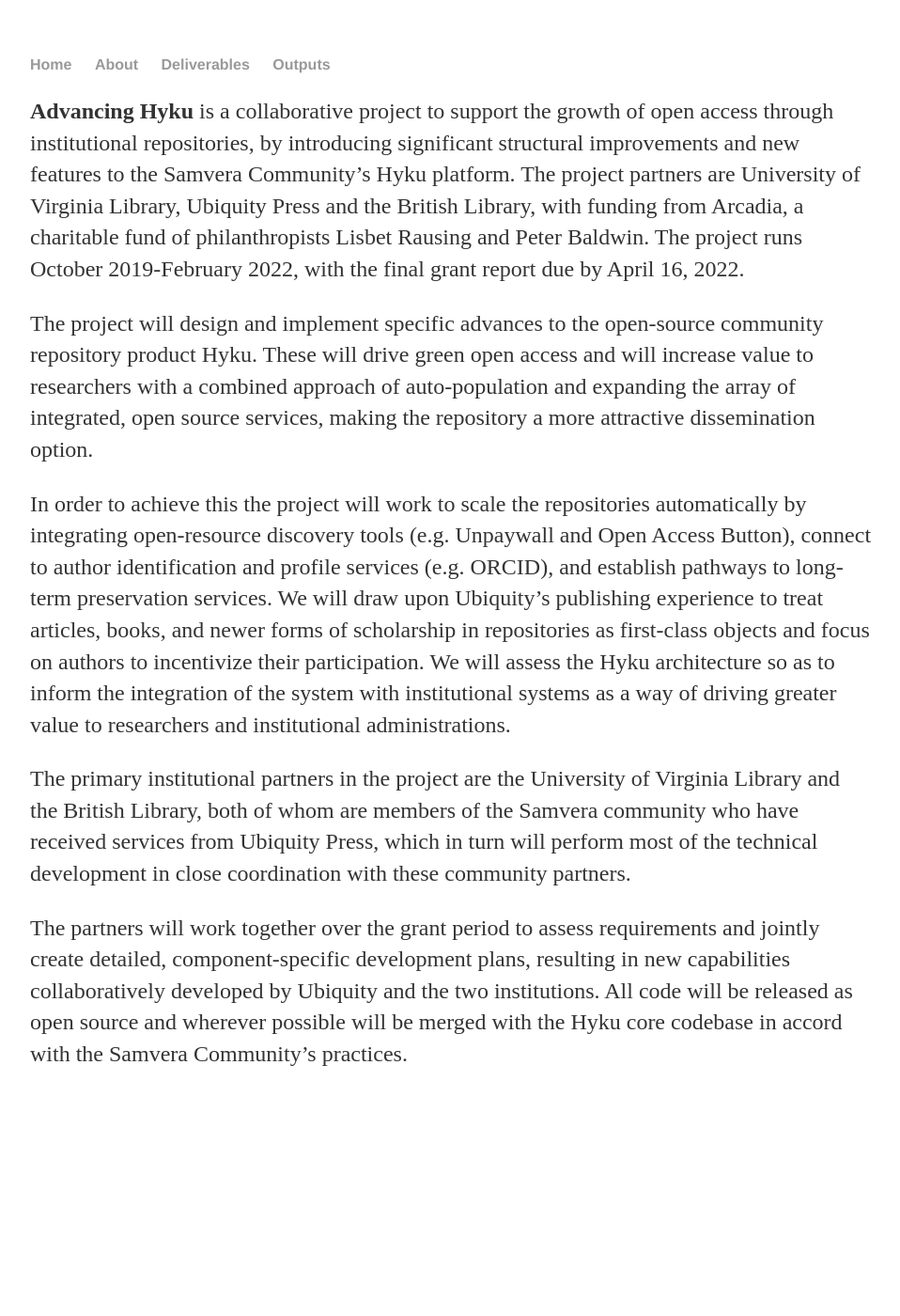
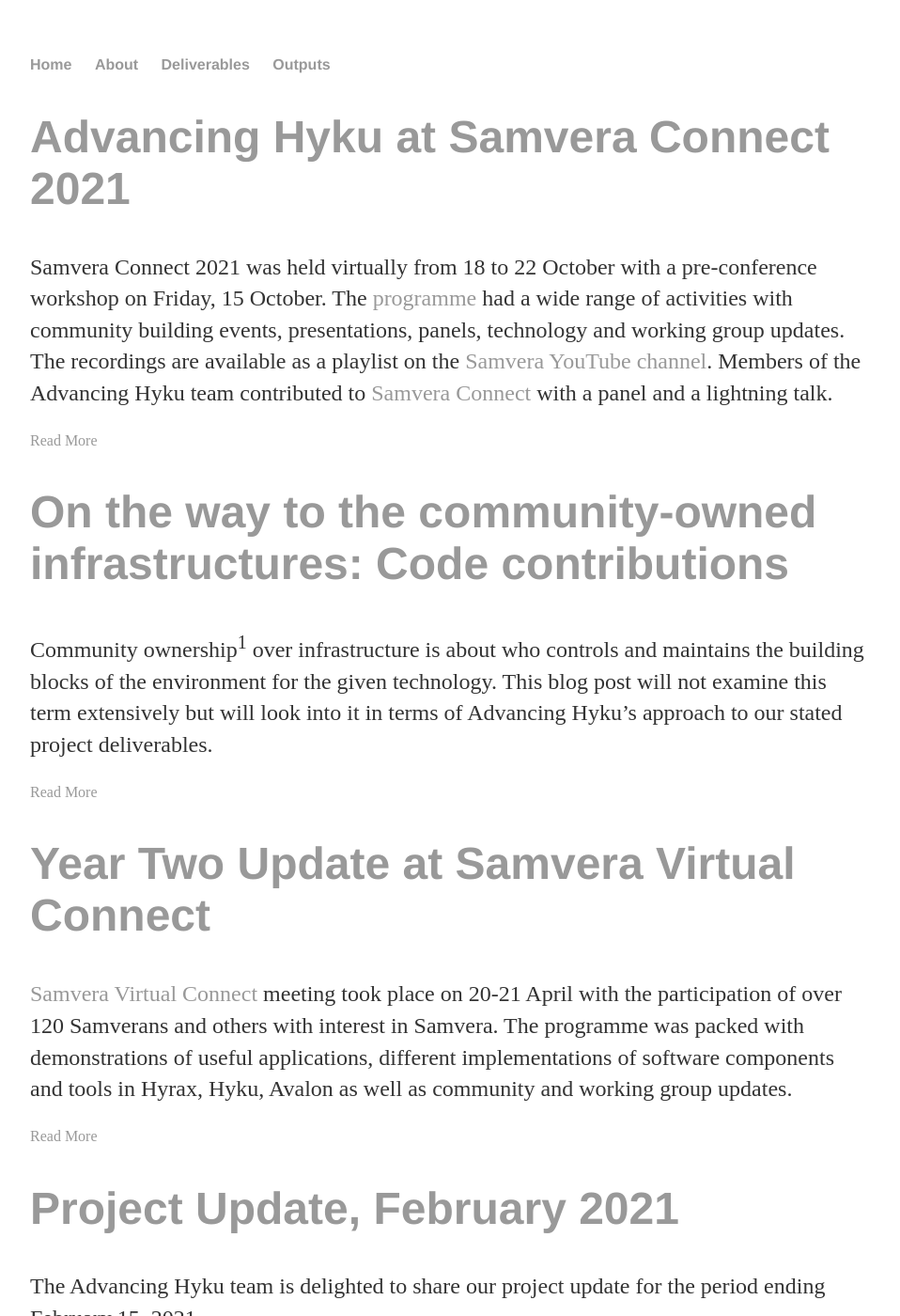
Before and after one commit to shlake/AdvancingHyku, a Jekyll site: the page built from index.html, in a window 1280 px wide and 1400 px high. Shown: the whole window at 94% size, without its empty margins (160-1118 px from the left). Built offline with Jekyll 4.4.1, drawn with Linux system fonts in a browser that asks for light colours; some of the changed text lies outside the part shown.

Commit message:
add read posts content

```diff
--- a/index.html
+++ b/index.html
@@ -7,15 +7,18 @@
 guid: 'https://advancinghyku.io/?page_id=7'
 ---
 
-<div class="blurb">
-<p><strong>Advancing Hyku</strong> is a collaborative project to support the growth of open access through institutional repositories, by introducing significant structural improvements and new features to the Samvera Community’s Hyku platform. The project partners are University of Virginia Library, Ubiquity Press and the British Library, with funding from Arcadia, a charitable fund of philanthropists Lisbet Rausing and Peter Baldwin. The project runs October 2019-February 2022, with the final grant report due by April 16, 2022.</p>
 
-<p>The project will design and implement specific advances to the open-source community repository product Hyku. These will drive green open access and will increase value to researchers with a combined approach of auto-population and expanding the array of integrated, open source services, making the repository a more attractive dissemination option.</p>
+<div class="posts">
+  {% for post in site.posts %}
+    <article class="post">
 
-<p>In order to achieve this the project will work to scale the repositories automatically by integrating open-resource discovery tools (e.g. Unpaywall and Open Access Button), connect to author identification and profile services (e.g. ORCID), and establish pathways to long-term preservation services. We will draw upon Ubiquity’s publishing experience to treat articles, books, and newer forms of scholarship in repositories as first-class objects and focus on authors to incentivize their participation. We will assess the Hyku architecture so as to inform the integration of the system with institutional systems as a way of driving greater value to researchers and institutional administrations.</p>
+      <h1><a href="{{ site.baseurl }}{{ post.url }}">{{ post.title }}</a></h1>
 
-<p>The primary institutional partners in the project are the University of Virginia Library and the British Library, both of whom are members of the Samvera community who have received services from Ubiquity Press, which in turn will perform most of the technical development in close coordination with these community partners.</p>
+      <div class="entry">
+        {{ post.excerpt }}
+      </div>
 
-<p>The partners will work together over the grant period to assess requirements and jointly create detailed, component-specific development plans, resulting in new capabilities collaboratively developed by Ubiquity and the two institutions. All code will be released as open source and wherever possible will be merged with the Hyku core codebase in accord with the Samvera Community’s practices.</p>
-
+      <a href="{{ site.baseurl }}{{ post.url }}" class="read-more">Read More</a>
+    </article>
+  {% endfor %}
 </div>
```
